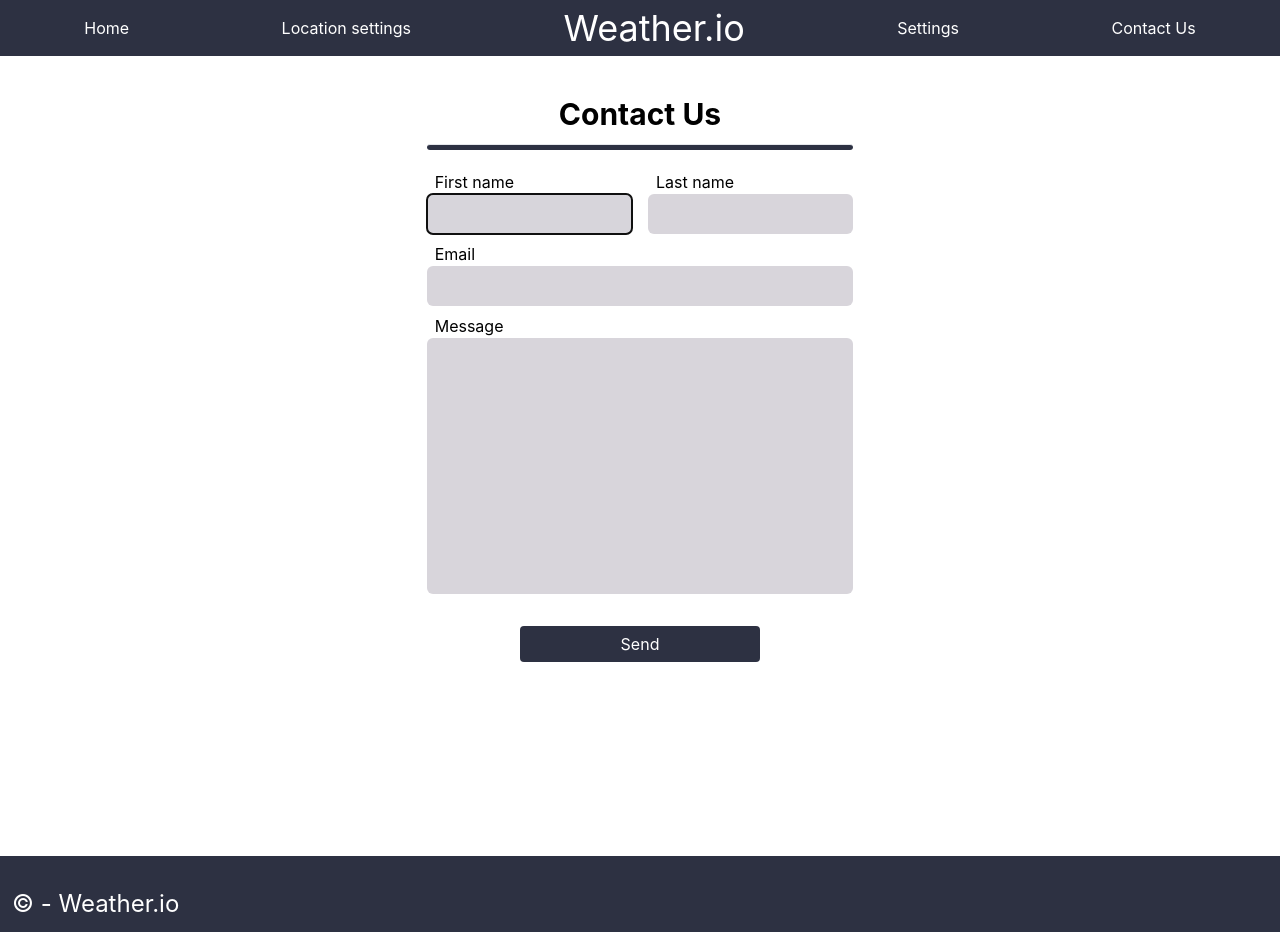
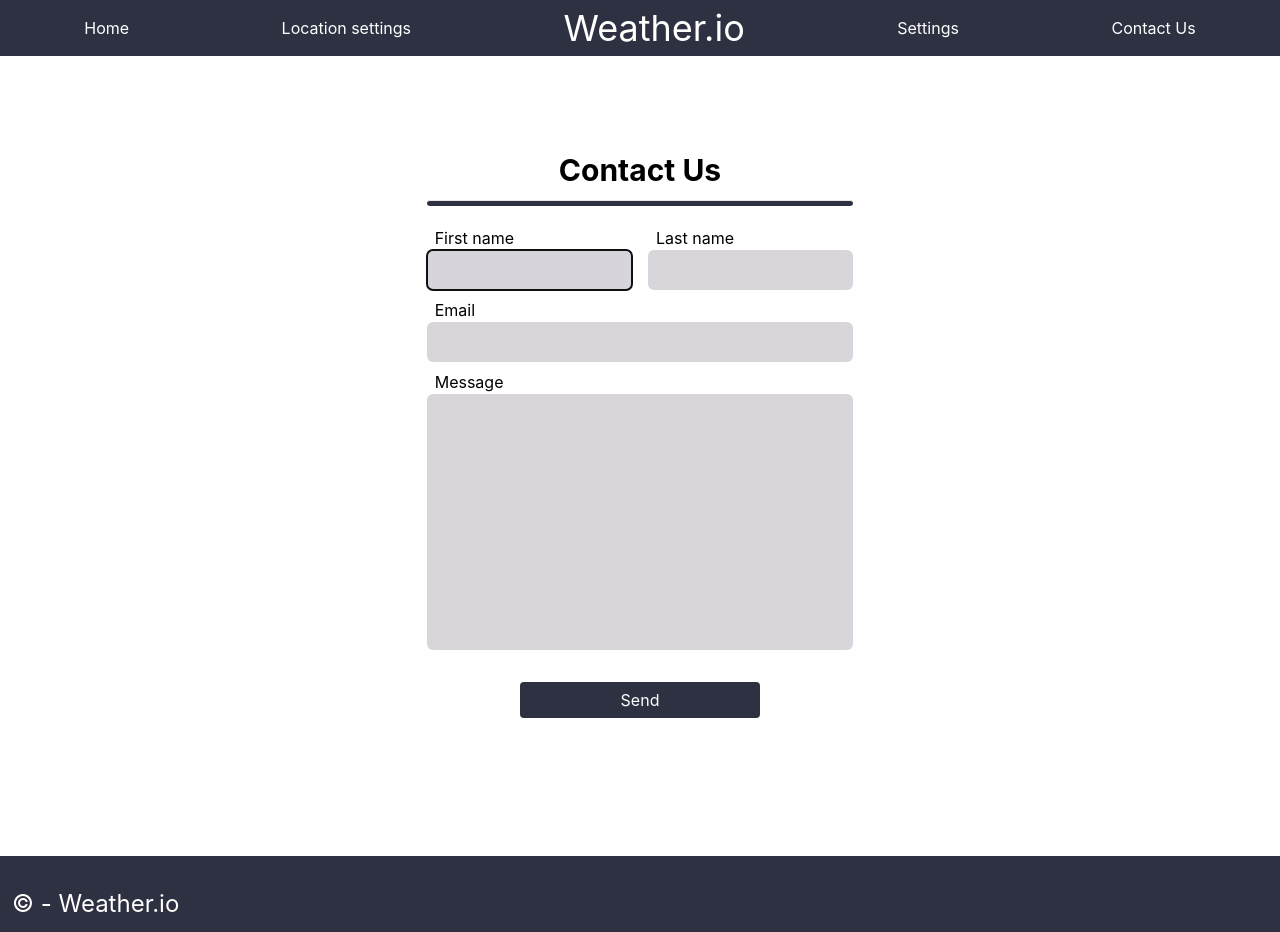
Before and after one commit to The-Creative-Programming-Group/Weather-App, a Next.js app: page /contactus in a window 1280 px wide. Built offline with nearby package versions, Linux system fonts and the light colour scheme.

Commit message:
Fixed some spacing of the contact us page

```diff
--- a/src/pages/contactus/index.tsx
+++ b/src/pages/contactus/index.tsx
@@ -30,7 +30,7 @@ const ContactUs = () => {
     <>
       <Layout title={"Contact Us"}>
         <div className="flex flex-col items-center w-full">
-          <h1 className="flex mt-10 justify-center text-3xl font-bold">
+          <h1 className="flex mt-24 justify-center text-3xl font-bold">
             Contact Us
           </h1>
           <hr className="w-4/12 h-1.5 bg-[#2d3142] mt-3 rounded" />
```
